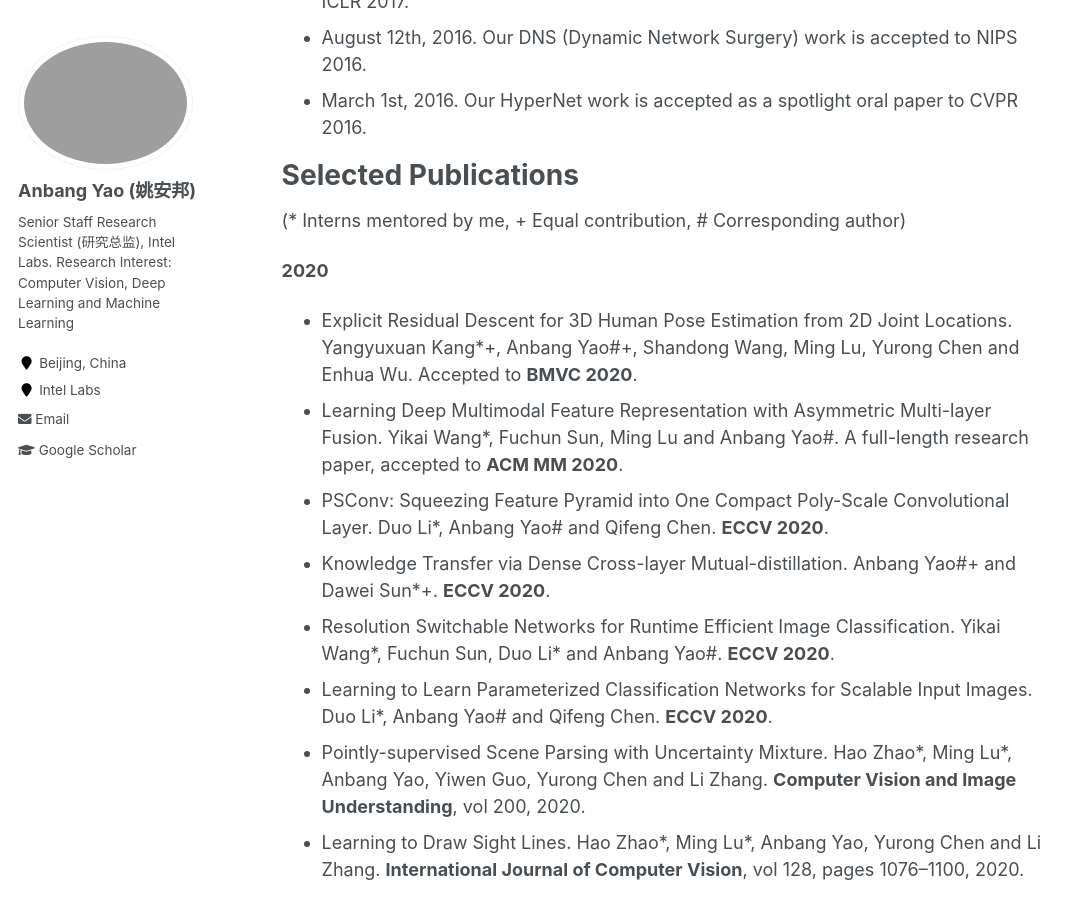
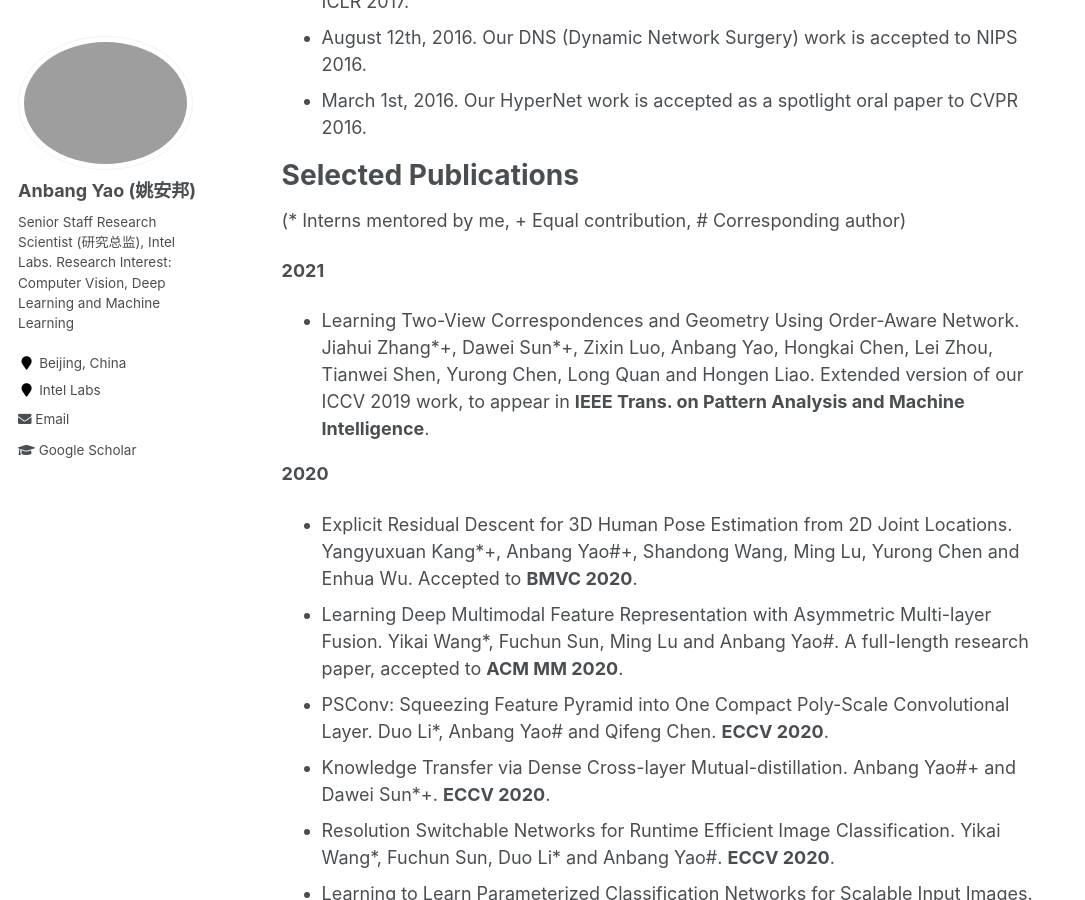
Before and after one commit to YaoAnbang/YaoAnbang.github.io, a Jekyll site: the page built from _pages/about.md, in a window 1280 px wide and 900 px high, scrolled down 1329 px. Shown: the whole window, without its empty margins (0-1085 px from the left). Built offline with Jekyll 4.4.1, drawn with Linux system fonts in a browser that asks for light colours.

Commit message:
Update about.md

```diff
--- a/_pages/about.md
+++ b/_pages/about.md
@@ -39,6 +39,10 @@ Selected Publications
 =====
 
 (\* Interns mentored by me, \+ Equal contribution, \# Corresponding author)
+
+**2021**
+
++ Learning Two-View Correspondences and Geometry Using Order-Aware Network. Jiahui Zhang\*\+, Dawei Sun\*\+, Zixin Luo, Anbang Yao, Hongkai Chen, Lei Zhou, Tianwei Shen, Yurong Chen, Long Quan and Hongen Liao. Extended version of our ICCV 2019 work, to appear in **IEEE Trans. on Pattern Analysis and Machine Intelligence**.
 
 **2020**
 
```
